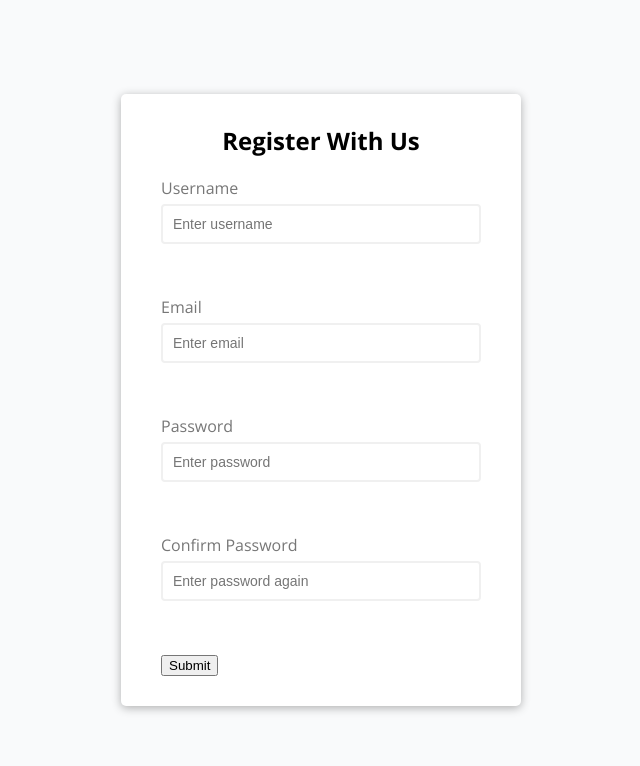
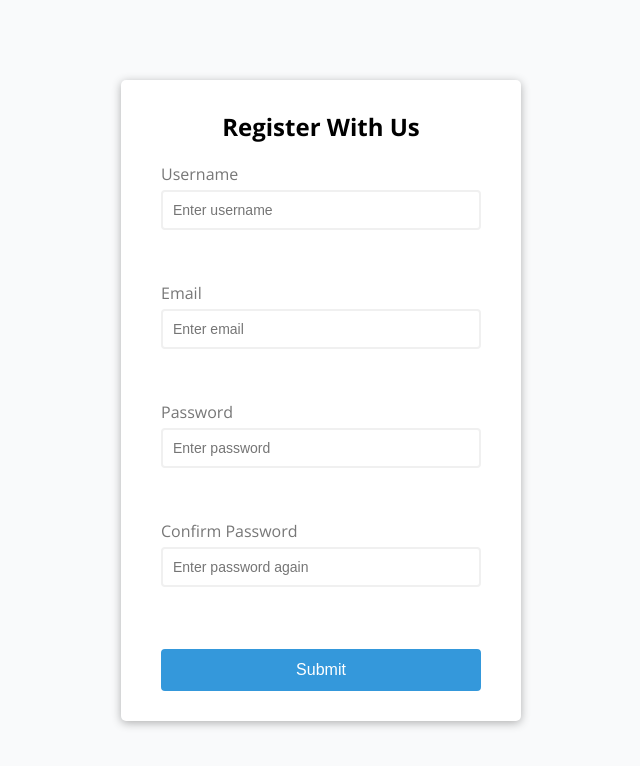
Before and after one commit to GabeValdivia/form-validation-js, a plain HTML site: page index.html in a window 1280 px wide. Shown: the whole page, without its empty margins (319-959 px from the left). Drawn offline with nearby package versions, Linux system fonts and the light colour scheme.

Commit message:
Add styles for form button

```diff
--- a/script.js
+++ b/script.js
@@ -5,5 +5,7 @@ const password = document.getElementById('password');
 const password2 = document.getElementById('password2');
 
 form.addEventListener('submit', function(e){
+	e.preventDefault();
+
 	console.log('submit');
 });
--- a/style.css
+++ b/style.css
@@ -89,3 +89,20 @@ h2 {
 	margin-top: 20px;
 	width: 100%;
 }
+
+form button {
+	background-color: #3498db;
+	border: 2px solid #3498db;
+	border-radius: 4px;
+	color: #fff;
+	display: block;
+	font-size: 16px;
+	padding: 10px;
+	margin-top: 20px;
+	width: 100%;
+}
+
+form button:hover {
+	cursor: pointer;
+	background-color: #2579b1;
+}
```
